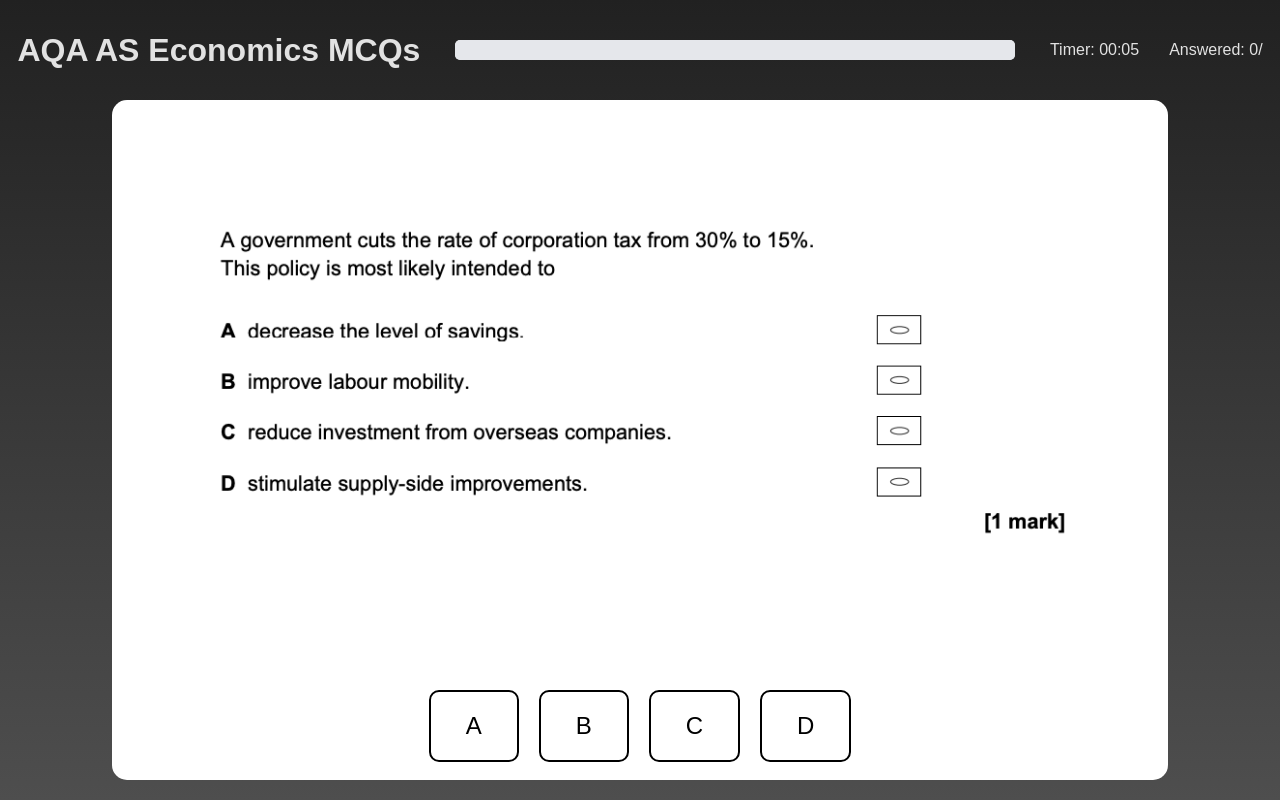
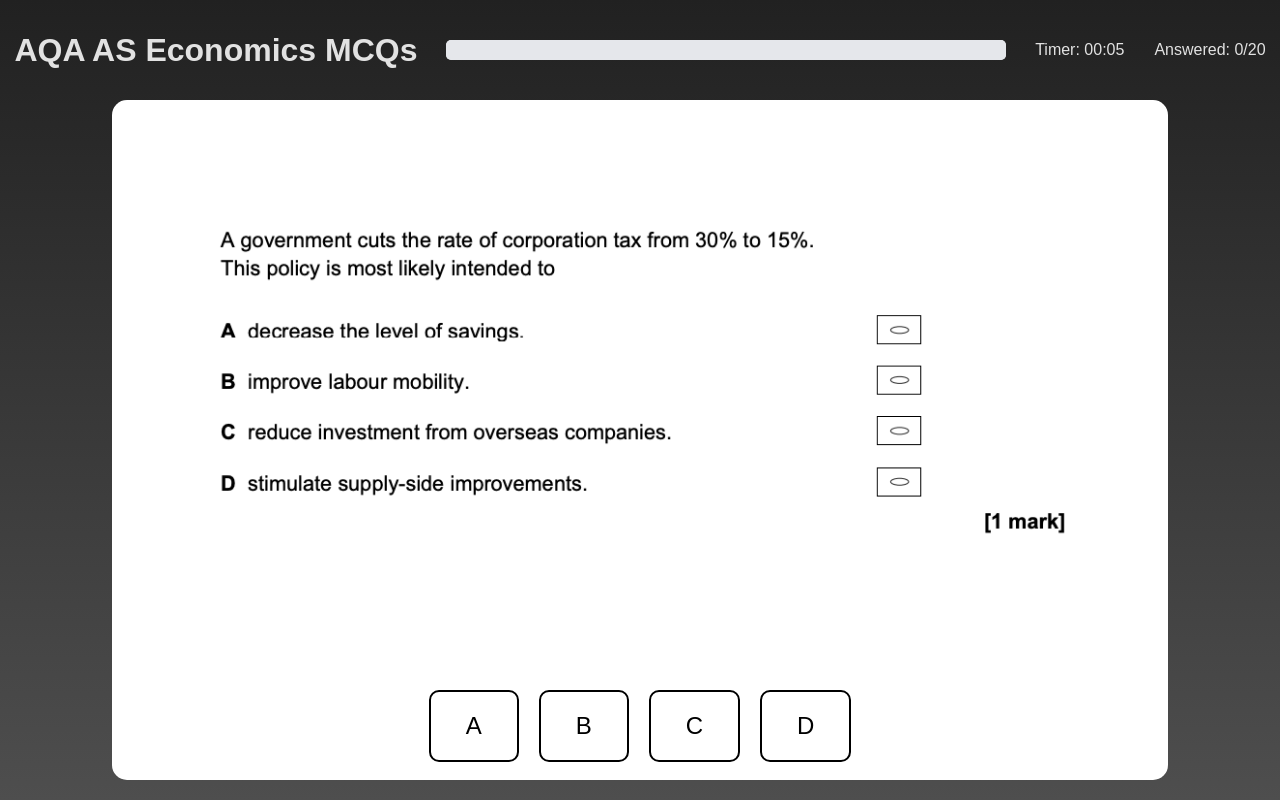
Before and after one commit to josephmeadowcroft/EconDaily, a React (Vite) app: page /quiz in a window 1280 px wide. Built offline with nearby package versions, Linux system fonts and the light colour scheme.

Commit message:
Added default value of questionsValue

```diff
--- a/src/components/Quiz/Quiz.jsx
+++ b/src/components/Quiz/Quiz.jsx
@@ -11,7 +11,10 @@ import "primereact/resources/themes/lara-light-teal/theme.css";
 const Quiz = () => {
   const navigate = useNavigate();
 
-  const questionsValue = localStorage.getItem("questionsValue");
+  let questionsValue = localStorage.getItem("questionsValue");
+  if (questionsValue === null || questionsValue === undefined) {
+    questionsValue = 20;
+  }
   const [questions, setQuestions] = useState([]);
 
   const [currentQuestionIndex, setCurrentQuestionIndex] = useState(0);
```
